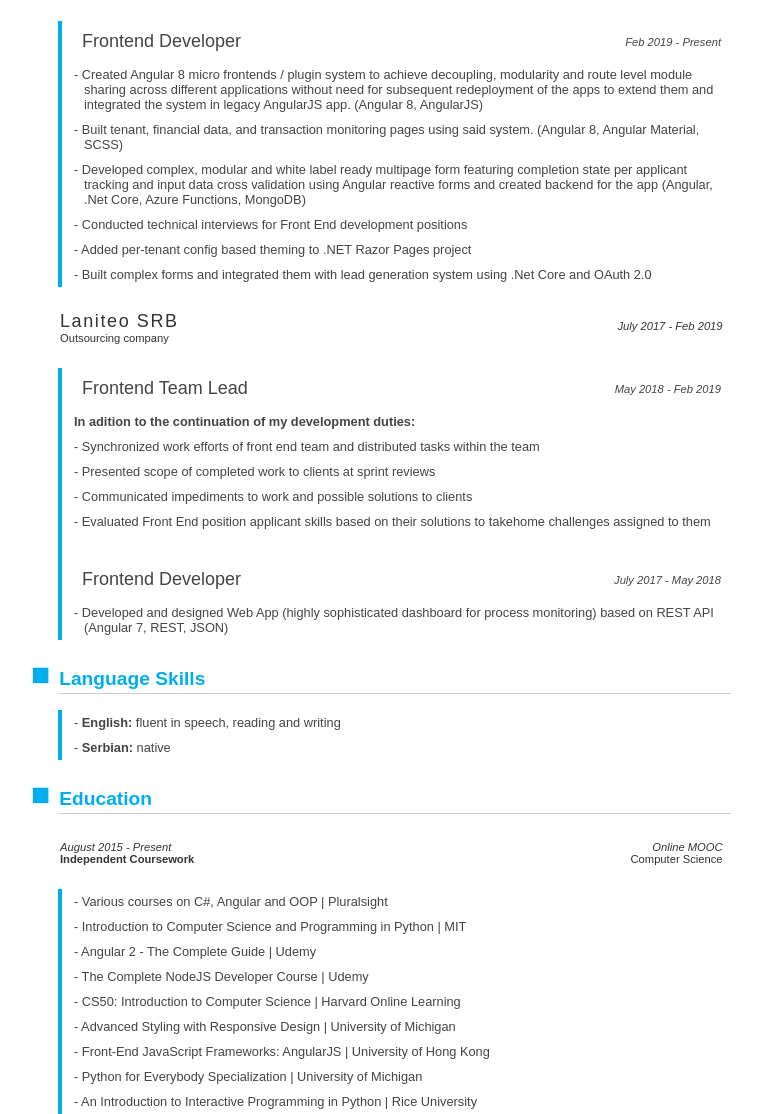
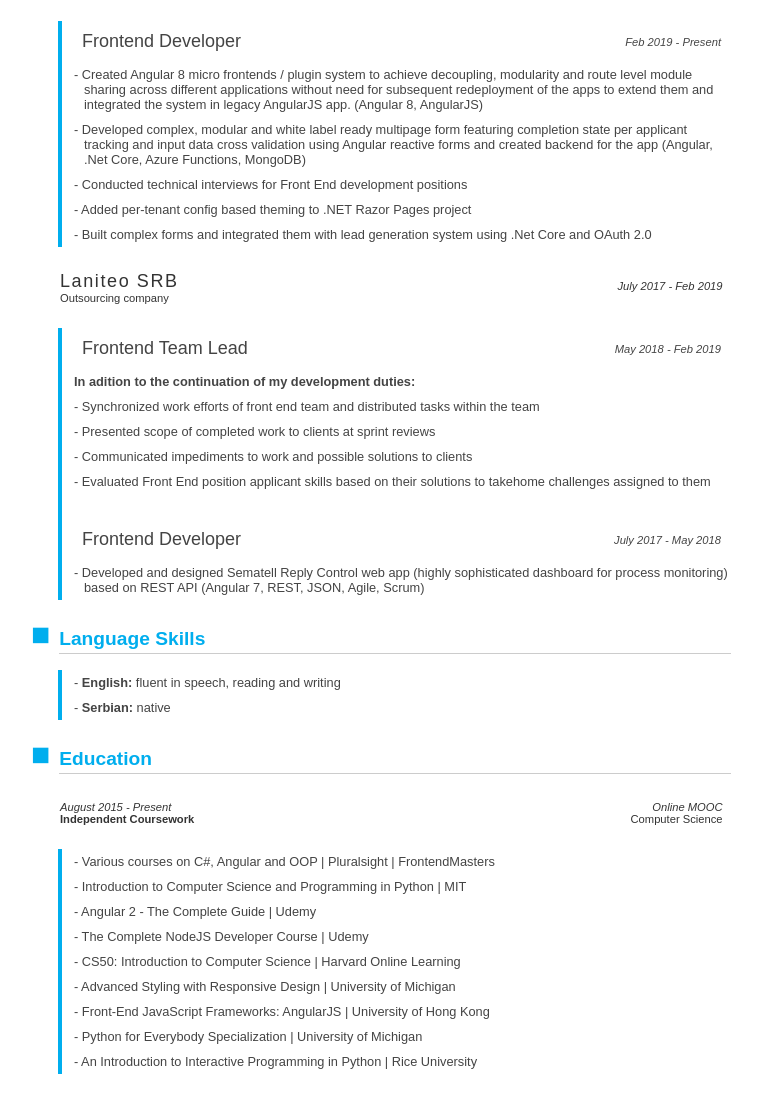
Before and after one commit to unrealityxi/cv, a plain HTML site: page index.html in a window 1280 px wide. Shown: the part 523-1637 px from the top of the page, without its empty margins (259-1021 px from the left). Drawn offline with Linux system fonts and the light colour scheme.

Commit message:
Edit work exp

```diff
--- a/index.html
+++ b/index.html
@@ -99,10 +99,6 @@
               extend them and integrated the system in legacy AngularJS app. (Angular 8, AngularJS)
             </li>
             <li>
-              - Built tenant, financial data, and transaction
-              monitoring pages using said system. (Angular 8, Angular Material, SCSS)
-            </li>
-            <li>
               - Developed complex, modular and white label ready multipage form featuring completion state per applicant
               tracking and input data cross validation using Angular reactive forms and created backend for the app
               (Angular, .Net Core, Azure Functions, MongoDB)
@@ -141,16 +137,9 @@
             <li>
               - Synchronized work efforts of front end team and distributed
               tasks within the team
-            </li>
-            <li>
-              - Presented scope of completed work to clients at sprint reviews
-            </li>
-            <li>
-              - Communicated impediments to work and possible solutions to
-              clients
-            </li>
-            <li>
-              - Evaluated Front End position applicant skills based on their
+            </li><li>- Presented scope of completed work to clients at sprint reviews</li>
+            <li>- Communicated impediments to work and possible solutions to clients</li>
+            <li>- Evaluated Front End position applicant skills based on their
               solutions to takehome challenges assigned to them
             </li>
 
@@ -164,8 +153,8 @@
             <ul> -->
 
             <li>
-              - Developed and designed Web App (highly sophisticated dashboard for process monitoring) based on REST API
-              (Angular 7, REST, JSON)
+              - Developed and designed Sematell Reply Control web app (highly sophisticated dashboard for process monitoring) based on REST API
+              (Angular 7, REST, JSON, Agile, Scrum)
             </li>
           </ul>
         </div>
@@ -194,7 +183,7 @@
         <div>
           <ul>
             <li>
-              - Various courses on C#, Angular and OOP | Pluralsight
+              - Various courses on C#, Angular and OOP | Pluralsight | FrontendMasters
             </li>
             <li>
               - Introduction to Computer Science and Programming in Python |
```
